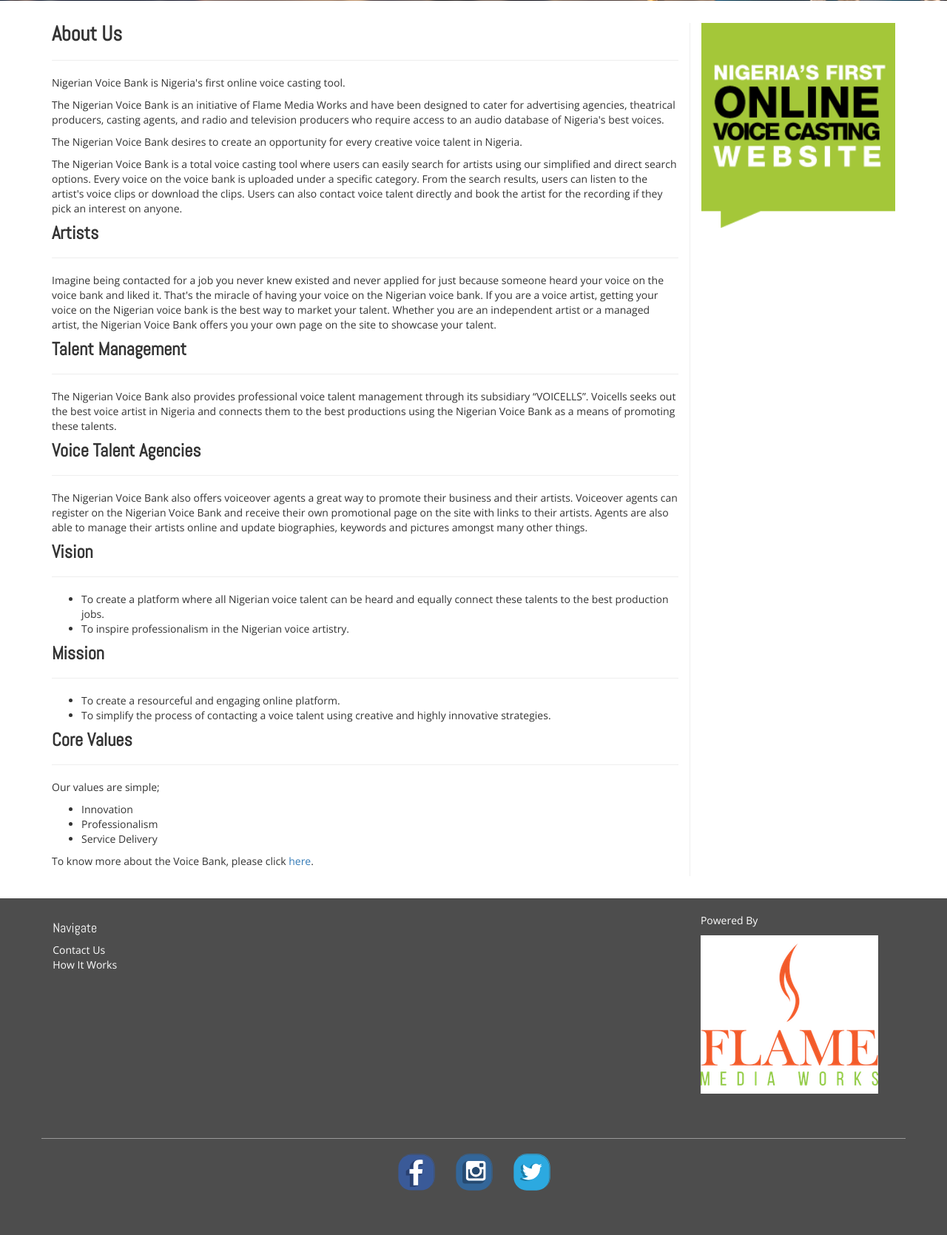
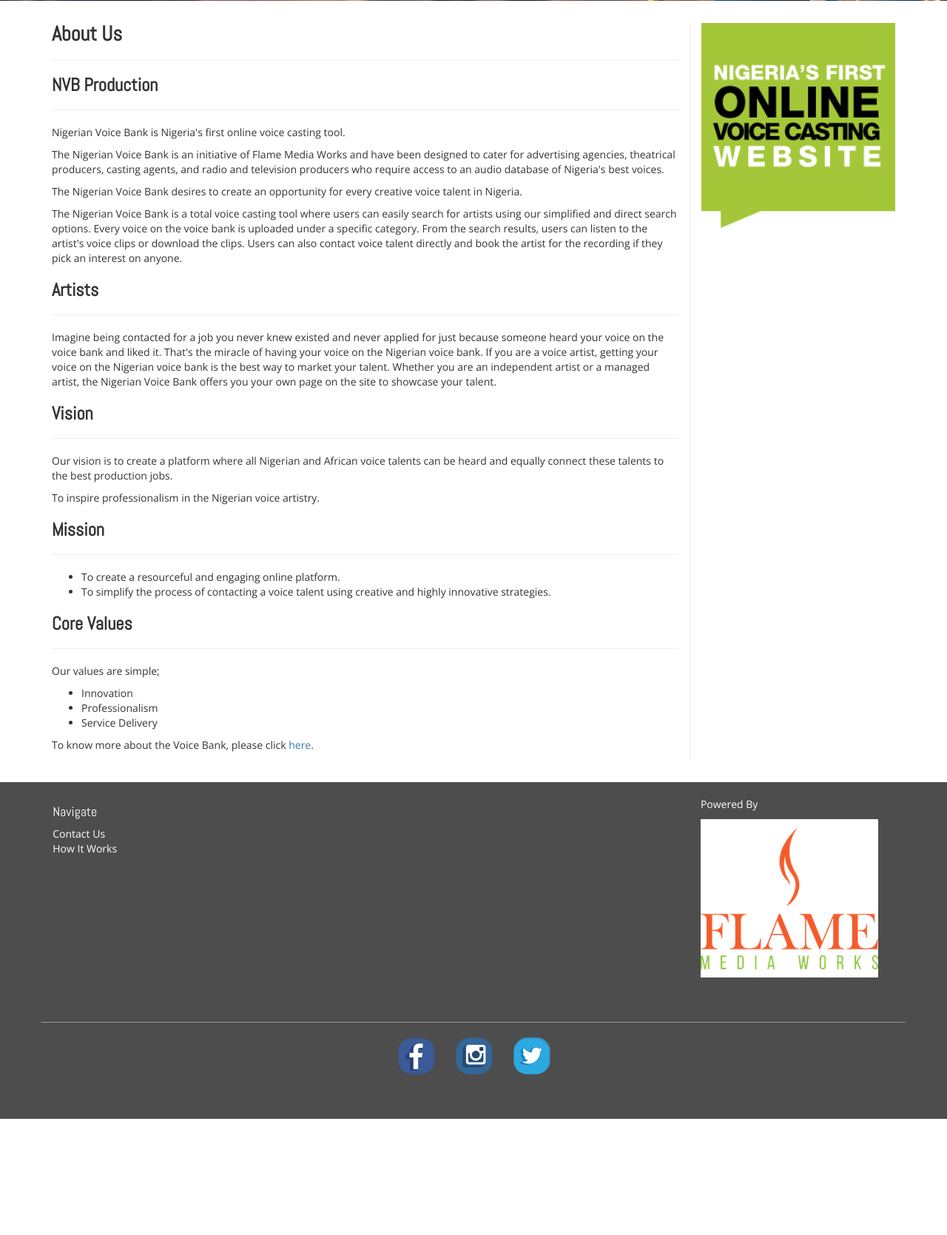
Before and after one commit to deone/voicebank, a Django app: template templates/about.html in a window 1280 px wide. Shown: the part 374-2043 px from the top of the page at 74% size. After the commit the page ends 1886 px from the top, so only its background shows below. Run offline with Django 3.2, Linux system fonts and the light colour scheme; the template is opened without the code that fills it, so the values that code supplies are empty; parts of the project's set-up code (start-up, migrations or seed data) failed here and were passed over; some libraries are stand-ins or nearby versions.

Commit message:
Add new 'About Us' text.

```diff
--- a/static/css/main.css
+++ b/static/css/main.css
@@ -182,6 +182,10 @@ div[class^="col-md-"] {
 
 .about .col-md-12 {
   margin-bottom: 0;
+}
+
+.about-us .page-header h2 {
+  margin-top: 20px;
 }
 
 .main div[class^="col-md-"] {
--- a/templates/about.html
+++ b/templates/about.html
@@ -26,22 +26,26 @@
 {% endblock %}
 
 {% block main %}
+<div class="about-us">
   <div class="page-header">
     <h1>About Us</h1>
   </div>
+
+  <div class="page-header">
+    <h2>NVB Production</h2>
+  </div>
   <p>Nigerian Voice Bank is Nigeria's first online voice casting tool.</p>
   <p>
-  The Nigerian Voice Bank is an initiative of Flame Media Works and have been designed to cater
-  for advertising agencies, theatrical producers, casting agents, and radio and television producers
-  who require access to an audio database of Nigeria's best voices.
+    The Nigerian Voice Bank is an initiative of Flame Media Works and have been designed to cater for advertising agencies, theatrical producers, casting agents, and radio and television producers who require access to an audio database of Nigeria's best voices.
   </p>
-<p>The Nigerian Voice Bank desires to create an opportunity for every creative voice talent in Nigeria.</p>
   <p>
-  The Nigerian Voice Bank is a total voice casting tool where users can easily search for artists using
-  our simplified and direct search options. Every voice on the voice bank is uploaded under a specific category.
-  From the search results, users can listen to the artist&apos;s voice clips or download the clips.
-  Users can also contact voice talent directly and book the artist for the recording if they pick an interest on anyone.
+    The Nigerian Voice Bank desires to create an opportunity for every creative voice talent in Nigeria.
   </p>
+  <p>
+    The Nigerian Voice Bank is a total voice casting tool where users can easily search for artists using our simplified and direct search options. Every voice on the voice bank is uploaded under a specific category. From the search results, users can listen to the artist's voice clips or download the clips. Users can also contact voice talent directly and book the artist for the recording if they pick an interest on anyone.
+  </p>
+
+
   <div class="page-header">
     <h2>Artists</h2>
   </div>
@@ -52,29 +56,14 @@
     independent artist or a managed artist, the Nigerian Voice Bank offers you your own page on the site to showcase your talent.
   </p>
   <div class="page-header">
-  <h2>Talent Management</h2>
+    <h2>Vision</h2>
   </div>
   <p>
-  The Nigerian Voice Bank also provides professional voice talent management through its subsidiary &ldquo;VOICELLS&rdquo;.
-  Voicells seeks out the best voice artist in Nigeria and connects them to the best productions using the Nigerian
-  Voice Bank as a means of promoting these talents.
+    Our vision is to create a platform where all Nigerian and African voice talents can be heard and equally connect these talents to the best production jobs.
   </p>
-<div class="page-header">
-  <h2>Voice Talent Agencies</h2>
-</div>
   <p>
-  The Nigerian Voice Bank also offers voiceover agents a great way to promote their business and their artists.
-  Voiceover agents can register on the Nigerian Voice Bank and receive their own promotional page on the site with
-  links to their artists. Agents are also able to manage their artists online and update biographies, keywords
-  and pictures amongst many other things.
+    To inspire professionalism in the Nigerian voice artistry.
   </p>
-<div class="page-header">
-  <h2>Vision</h2>
-</div>
-<ul>
-  <li>To create a platform where all Nigerian voice talent can be heard and equally connect these talents to the best production jobs.</li>
-  <li>To inspire professionalism in the Nigerian voice artistry.</li>
-</ul>
   <div class="page-header">
     <h2>Mission</h2>
   </div>
@@ -92,4 +81,5 @@
     <li>Service Delivery</li>
   </ul>
   <p>To know more about the Voice Bank, please click <a href="{% url 'how' %}">here</a>.</p>
+</div>
 {% endblock %}
```
Also changed, not shown: templates/accounts/index.html (+14 -12 lines). Lines whose indentation alone changed are shown as unchanged.
